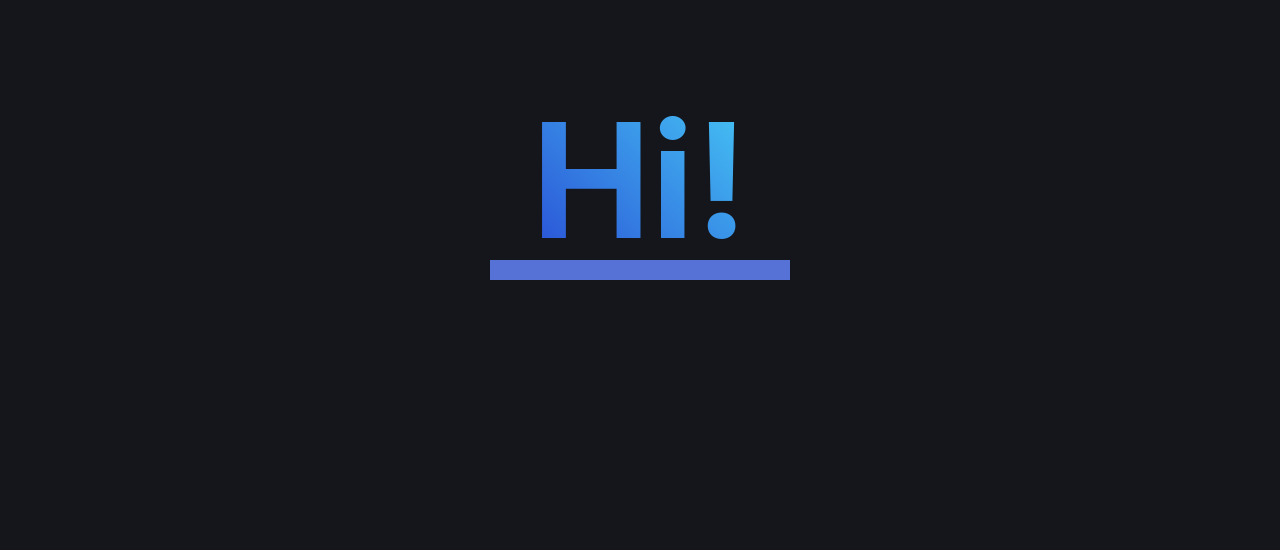
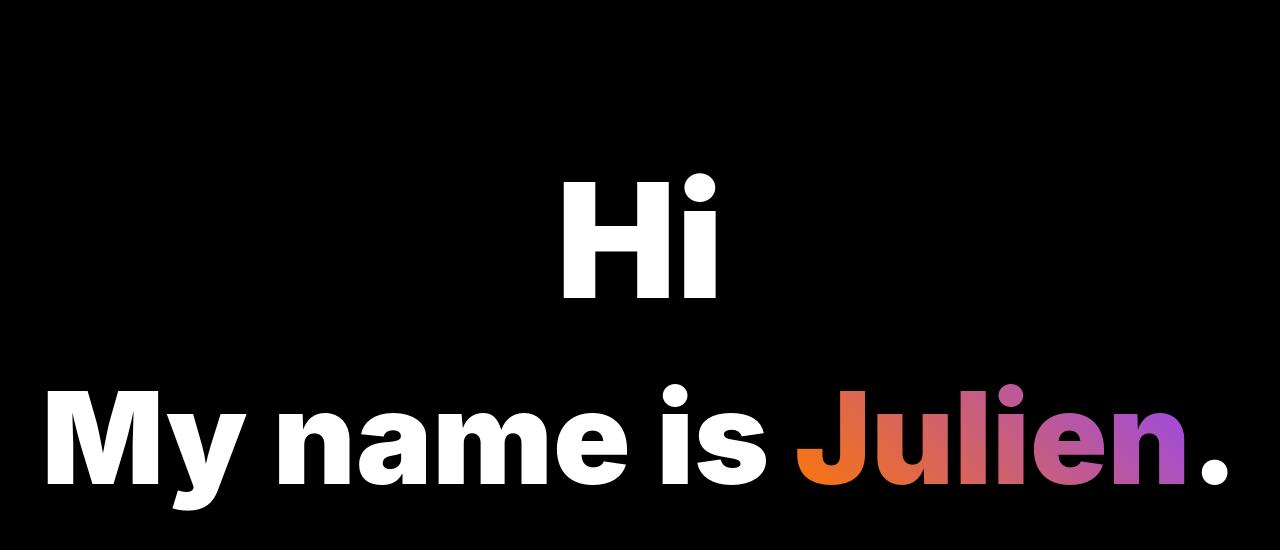
Before and after one commit to fLaVz/resume, a React (Vite) app: page / in a window 1280 px wide. Shown: the top 550 px of the page. Built offline with nearby package versions, Linux system fonts and the light colour scheme.

Commit message:
Add job fadein

```diff
--- a/src/App.tsx
+++ b/src/App.tsx
@@ -1,5 +1,5 @@
 import styled from '@emotion/styled';
-import { useEffect, useState } from 'react';
+import { useCallback, useEffect, useState } from 'react';
 import MainTitleComponent from './components/MainTitleComponent';
 
 interface maintTitleProps {
@@ -10,74 +10,15 @@ interface maintTitleProps {
 }
 
 const App = () => {
-
-  // const handleScroll = (event: any) => {
-  //   if (window.scrollY < 2000) {
-  //     setMaintTitleProps({
-  //       marginTop: "0px",
-  //       position: "fixed",
-  //       color: "white",
-  //       opacity: 1,
-  //     });
-  //   }
-  //   else {
-  //     setMaintTitleProps({
-  //       marginTop: "2000px",
-  //       position: "static",
-  //       color: "blue",
-  //       opacity: 0,
-  //     });
-  //   }
-  // };
-  // window.addEventListener('scroll', handleScroll);
-
-  const [maintTitleProps, setMaintTitleProps] = useState<maintTitleProps>({
-    marginTop: "0px",
-    position: "fixed",
-    color: "white",
-    opacity: 0,
-  });
-
-
   const AppContainer = styled.div`
-    /* display: flex; */
-    /* flex-direction: column; */
-    /* justify-content: flex-start; */
     align-items: center;
-    background-color: #14161c;
+    background-color: #000;
     height: 600vh;
-  `;
-
-  const BlockHi = styled.div`
-    position: ${maintTitleProps.position};
-    display: flex;
-    justify-content: center;
-    align-items: center;
-    height: 600px;
-    width: 80%;
-    margin-top: ${maintTitleProps.marginTop};
-  `;
-
-  const H1Fixed = styled.h1`
-    @keyframes fadein {
-      from { opacity: 0; }
-      to   { opacity: 1; }
-    };
-    animation: 4s linear 1s fadein;
-    animation-fill-mode: forwards;
-    opacity: 0;
-    justify-content: center;
-    line-height: 1;
-    font-size: 10em;
-    transition: color 2s ease-in;
-    background-image: linear-gradient(45deg, #294fd6, #46c6f5);
-    background-clip: text;
-    color: transparent;
   `;
 
   return (
     <AppContainer className="App">
-      <MainTitleComponent/>
+      <MainTitleComponent />
       {/* <BlockHi>
         <H1Fixed>Hi!</H1Fixed>
       </BlockHi> */}
--- /dev/null
+++ b/src/components/JobComponent.tsx
@@ -0,0 +1,60 @@
+import React, { useEffect, useState } from 'react';
+import styled from "@emotion/styled";
+import useElementOnScreen from '../hooks/useElementOnScreen';
+
+interface JobProps {
+  opacity: number;
+}
+
+const JobComponent = () => {
+  const [jobOpacity, setJobOpacity] = useState(0);
+  const [scrollPos, setScrollPos] = useState(0);
+
+  const JobContainer = styled.div<JobProps>`
+    display: flex;
+    flex-direction: column;
+    align-items: center;
+    opacity: ${(props) => props.opacity};
+  `;
+
+  const Job = styled.h2`
+    font-weight: 900;
+    font-size: 8rem;
+    color: white;
+    margin: 10vh;
+  `;
+
+  const JobSubTitle = styled.p`
+    margin: 0;
+    font-weight: 400;
+  `;
+
+  const JobSpan = styled.span`
+    background: linear-gradient(45deg, #ff7700, #9546f5);
+    background-clip: text;
+    color: transparent;
+  `;
+
+  const scrollHandler = (e: any) => {
+    if (window.scrollY > 100 && window.scrollY <= 300) {
+      setScrollPos((window.scrollY-150)/100);
+    }
+
+    console.log('pos:' + scrollPos);
+  };
+  useEffect(() => {
+    window.addEventListener('scroll', scrollHandler, false);
+    return () => {
+      window.removeEventListener('scroll', scrollHandler, false);
+    }
+  }, [scrollPos]);
+
+  return (
+    <JobContainer opacity={scrollPos}>
+      <Job>And I do <JobSpan>stuff</JobSpan></Job>
+      <JobSubTitle>Mostly computer stuff but u know</JobSubTitle>
+    </JobContainer>
+  );
+};
+
+export default JobComponent;
--- a/src/components/MainTitleComponent.tsx
+++ b/src/components/MainTitleComponent.tsx
@@ -1,8 +1,11 @@
-import React, { useState } from "react";
+import React, { useEffect, useRef, useState } from "react";
 import styled from "@emotion/styled";
+import useScrollPostion from '../hooks/useScrollPos';
+import useElementOnScreen from '../hooks/useElementOnScreen';
+import JobComponent from './JobComponent';
 
 interface maintTitleProps {
-  marginTop: string;
+  marginTop: any;
   position: string;
   color: string;
   opacity: number;
@@ -10,8 +13,8 @@ interface maintTitleProps {
 
 const MainTitleComponent = () => {
   const [maintTitleProps, setMaintTitleProps] = useState<maintTitleProps>({
-    marginTop: "100px",
-    position: "fixed",
+    marginTop: '20vh',
+    position: "static",
     color: "white",
     opacity: 0,
   });
@@ -23,7 +26,7 @@ const MainTitleComponent = () => {
     justify-content: center;
     align-items: center;
     width: 100%;
-    margin-top: ${maintTitleProps.marginTop};
+    padding-top: ${maintTitleProps.marginTop};
   `;
 
   const H1Fixed = styled.h1`
@@ -37,25 +40,33 @@ const MainTitleComponent = () => {
     animation-fill-mode: forwards;
     line-height: 1;
     font-size: 10em;
-    background-image: linear-gradient(45deg, #294fd6, #46c6f5);
+    font-weight: 900;
+    color: white;
+  `;
+
+  const SubTitle = styled.h2`
+    @keyframes fadeIn {
+      from { opacity: 0; }
+      to   { opacity: 1; }
+    };
+    opacity: 0;
+    font-size: 8em;
+    font-weight: 900;
+    animation: 1s ease-out 2.5s forwards fadeIn 1;
+    color: white;
+  `;
+
+  const NameColored = styled.span`
+    background-image: linear-gradient(45deg, #ff7700, #9546f5);
     background-clip: text;
     color: transparent;
   `;
 
-  const UnderLine = styled.div`
-    @keyframes growRight {
-      from { width: 0px; }
-      to   { width: 300px; }
-    };
-    animation: 1s ease-out 2s forwards growRight;
-    height: 20px;
-    background-color: #5672d7;
-  `;
-
   return (
     <BlockHi>
-      <H1Fixed>Hi!</H1Fixed>
-      <UnderLine></UnderLine>
+      <H1Fixed>Hi</H1Fixed>
+      <SubTitle>My name is <NameColored>Julien</NameColored>.</SubTitle>
+      <JobComponent />
     </BlockHi>
   )
 }
--- /dev/null
+++ b/src/hooks/useElementOnScreen.tsx
@@ -0,0 +1,29 @@
+import React, { useEffect, useRef, useState } from "react";
+
+const useElementOnScreen = (options: any) => {
+  const containerRef = useRef(null);
+  const [isVisible, setIsVisible] = useState(false);
+
+  const callback: IntersectionObserverCallback = (entries: IntersectionObserverEntry[]) => {
+    const [entry] = entries;
+    setIsVisible(entry.isIntersecting);
+  };
+
+  useEffect(() => {
+    const observer = new IntersectionObserver(callback, options);
+    if (containerRef.current) {
+      observer.observe(containerRef.current);
+    }
+
+    return () => {
+      if (containerRef.current) {
+        observer.unobserve(containerRef.current);
+      }
+    }
+
+  }, [containerRef, options]);
+
+  return [containerRef, isVisible];
+}
+
+export default useElementOnScreen;
--- /dev/null
+++ b/src/hooks/useScrollPos.tsx
@@ -0,0 +1,18 @@
+import { useEffect, useState } from 'react';
+
+const useScrollPosition = () => {
+  const [scrollPosition, setScrollPosition] = useState(0);
+
+  useEffect(() => {
+    const updatePosition = () => {
+      setScrollPosition(window.pageYOffset);
+    };
+    window.addEventListener('scroll', updatePosition);
+    updatePosition();
+    return () => window.removeEventListener('scroll', updatePosition);
+  }, []);
+
+  return scrollPosition;
+};
+
+export default useScrollPosition;
--- a/src/index.css
+++ b/src/index.css
@@ -1,12 +1,12 @@
 :root {
-  font-family: SF Pro, Inter, Avenir, Helvetica, Arial, sans-serif;
+  font-family: Inter, SF Pro, Avenir, Helvetica, Arial, sans-serif;
   font-size: 16px;
   line-height: 24px;
   font-weight: 400;
 
   color-scheme: light dark;
   color: rgba(255, 255, 255, 0.87);
-  background-color: #242424;
+  background-color: #000;
 
   font-synthesis: none;
   text-rendering: optimizeLegibility;
--- a/src/main.tsx
+++ b/src/main.tsx
@@ -4,7 +4,5 @@ import App from './App'
 import './index.css'
 
 ReactDOM.createRoot(document.getElementById('root') as HTMLElement).render(
-  <React.StrictMode>
-    <App />
-  </React.StrictMode>
+  <App />
 )
```
Also changed, not shown: 5 other files (tests, documents, lock files or other folders).
